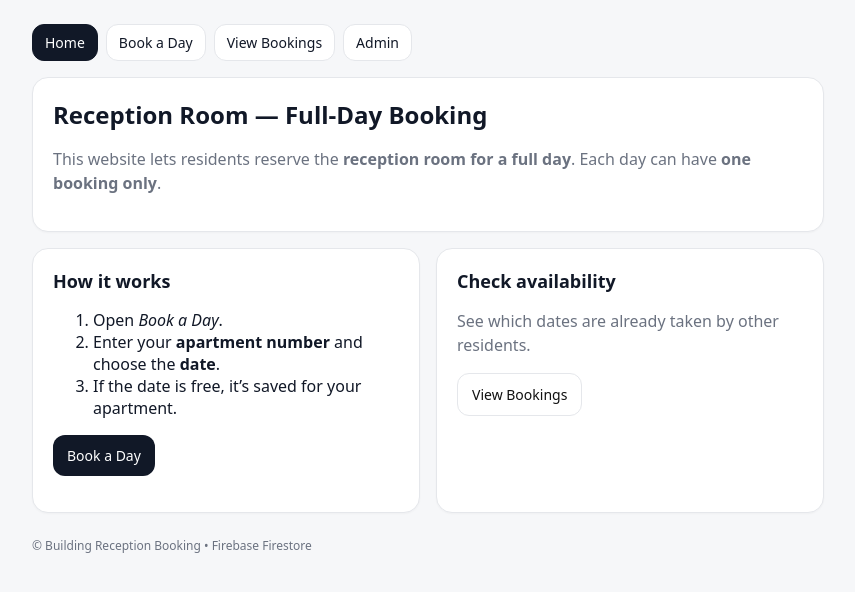
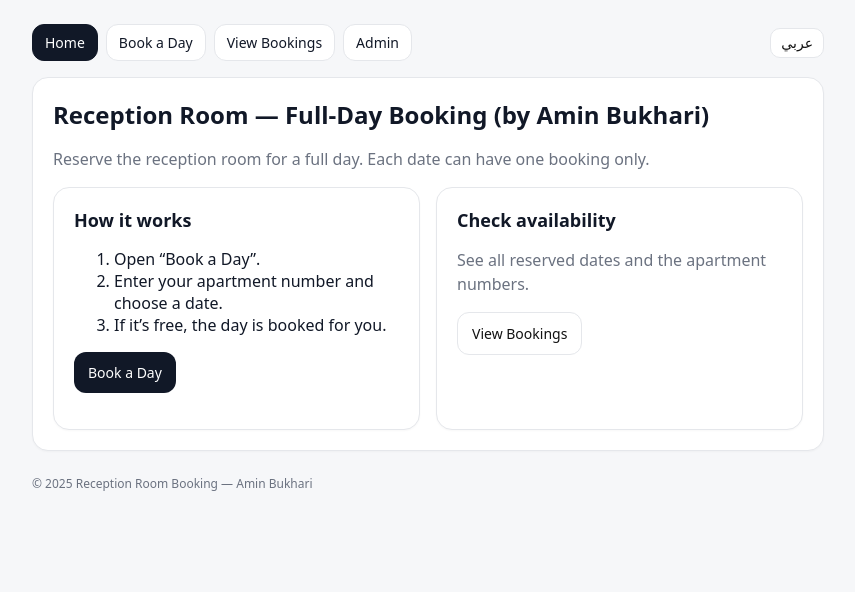
Before and after one commit to AminBukhari/ReceptionBooking, a plain HTML site: page index.html in a window 1280 px wide. Shown: the whole page, without its empty margins (212-1067 px from the left). Drawn offline with Linux system fonts and the light colour scheme.

Commit message:
Update index.html

```diff
--- a/index.html
+++ b/index.html
@@ -3,21 +3,23 @@
 <head>
 <meta charset="utf-8" />
 <meta name="viewport" content="width=device-width, initial-scale=1" />
-<title>Reception Room — Home</title>
+<title>Reception Room — Amin Bukhari</title>
 <style>
 :root{--bg:#f6f7f9;--text:#111827;--muted:#6b7280;--brand:#111827;--card:#ffffff;--border:#e5e7eb}
 *{box-sizing:border-box}
 body{margin:0;font-family:ui-sans-serif,system-ui,-apple-system,Segoe UI,Roboto,Ubuntu,Helvetica,Arial;background:var(--bg);color:var(--text)}
 .container{max-width:840px;margin:0 auto;padding:24px}
-.nav{display:flex;gap:8px;align-items:center;flex-wrap:wrap;margin-bottom:16px}
+.nav{display:flex;gap:8px;align-items:center;flex-wrap:wrap;margin-bottom:16px;justify-content:space-between}
+.nav-left{display:flex;gap:8px;flex-wrap:wrap}
 .nav a{padding:8px 12px;border-radius:12px;border:1px solid var(--border);background:#fff;color:var(--text);text-decoration:none;font-size:14px}
 .nav a.brand{background:var(--brand);color:#fff;border-color:var(--brand)}
+.lang-toggle{cursor:pointer;font-size:14px;color:#111;padding:6px 10px;border:1px solid var(--border);border-radius:10px;background:#fff}
 .card{background:var(--card);border:1px solid var(--border);border-radius:16px;padding:20px;box-shadow:0 1px 2px rgba(0,0,0,.03)}
 h1{font-size:24px;margin:0 0 8px 0}
 h2{font-size:18px;margin:0 0 12px 0}
 p{color:var(--muted);line-height:1.5}
 .btn{display:inline-block;padding:10px 14px;border-radius:12px;background:var(--brand);color:#fff;border:0;cursor:pointer;font-size:14px;text-decoration:none}
-.btn.secondary{background:#fff;color:#111;border:1px solid #e5e7eb}
+.btn.secondary{background:#fff;color:#111;border:1px solid var(--border)}
 .row{display:grid;grid-template-columns:1fr 1fr;gap:16px}
 @media (max-width:720px){.row{grid-template-columns:1fr}}
 footer{margin-top:24px;color:#6b7280;font-size:12px}
@@ -26,35 +28,59 @@ footer{margin-top:24px;color:#6b7280;font-size:12px}
 <body>
   <div class="container">
     <nav class="nav">
-      <a class="brand" href="index.html">Home</a>
-      <a href="book.html">Book a Day</a>
-      <a href="bookings.html">View Bookings</a>
-      <a href="admin.html">Admin</a>
+      <div class="nav-left">
+        <a class="brand" href="index.html" data-en="Home" data-ar="الرئيسية">Home</a>
+        <a href="book.html" data-en="Book a Day" data-ar="حجز يوم">Book a Day</a>
+        <a href="bookings.html" data-en="View Bookings" data-ar="عرض الحجوزات">View Bookings</a>
+        <a href="admin.html" data-en="Admin" data-ar="الإدارة">Admin</a>
+      </div>
+      <div><button id="langBtn" class="lang-toggle">عربي</button></div>
     </nav>
 
     <div class="card">
-      <h1>Reception Room — Full-Day Booking</h1>
-      <p>This website lets residents reserve the <strong>reception room for a full day</strong>. Each day can have <strong>one booking only</strong>.</p>
-    </div>
-
+      <h1 data-en="Reception Room — Full-Day Booking (by Amin Bukhari)"
+          data-ar="قاعة الاستقبال — حجز يوم كامل (بواسطة أمين بخاري)">
+          Reception Room — Full-Day Booking (by Amin Bukhari)
+      </h1>
+      <p data-en="Reserve the reception room for a full day. Each date can have one booking only."
+         data-ar="احجز قاعة الاستقبال ليوم كامل. كل تاريخ مسموح له بحجز واحد فقط.">
+         Reserve the reception room for a full day. Each date can have one booking only.
+      </p>
       <div class="row" style="margin-top:16px">
         <div class="card">
-        <h2>How it works</h2>
+          <h2 data-en="How it works" data-ar="طريقة الاستخدام">How it works</h2>
           <ol>
-          <li>Open <em>Book a Day</em>.</li>
-          <li>Enter your <strong>apartment number</strong> and choose the <strong>date</strong>.</li>
-          <li>If the date is free, it’s saved for your apartment.</li>
+            <li data-en="Open “Book a Day”." data-ar="افتح صفحة «حجز يوم».">Open “Book a Day”.</li>
+            <li data-en="Enter your apartment number and choose a date." data-ar="أدخل رقم شقتك واختر التاريخ.">Enter your apartment number and choose a date.</li>
+            <li data-en="If it’s free, the day is booked for you." data-ar="إذا كان متاحًا، سيتم حجز اليوم لك.">If it’s free, the day is booked for you.</li>
           </ol>
-        <p><a class="btn" href="book.html">Book a Day</a></p>
+          <p><a class="btn" href="book.html" data-en="Book a Day" data-ar="حجز يوم">Book a Day</a></p>
         </div>
         <div class="card">
-        <h2>Check availability</h2>
-        <p>See which dates are already taken by other residents.</p>
-        <p><a class="btn secondary" href="bookings.html">View Bookings</a></p>
+          <h2 data-en="Check availability" data-ar="تحقق من التوفر">Check availability</h2>
+          <p data-en="See all reserved dates and the apartment numbers." data-ar="شاهد كل التواريخ المحجوزة وأرقام الشقق.">See all reserved dates and the apartment numbers.</p>
+          <p><a class="btn secondary" href="bookings.html" data-en="View Bookings" data-ar="عرض الحجوزات">View Bookings</a></p>
+        </div>
       </div>
     </div>
 
-    <footer>© Building Reception Booking • Firebase Firestore</footer>
+    <footer data-en="© 2025 Reception Room Booking — Amin Bukhari"
+            data-ar="© ٢٠٢٥ حجز قاعة الاستقبال — أمين بخاري">
+            © 2025 Reception Room Booking — Amin Bukhari
+    </footer>
   </div>
+
+<script>
+let isArabic = false;
+const btn = document.getElementById('langBtn');
+btn.addEventListener('click', ()=>{
+  isArabic = !isArabic;
+  btn.textContent = isArabic ? "English" : "عربي";
+  document.querySelectorAll('[data-en]').forEach(el=>{
+    el.textContent = isArabic ? el.getAttribute('data-ar') : el.getAttribute('data-en');
+  });
+  document.dir = isArabic ? "rtl" : "ltr";
+});
+</script>
 </body>
 </html>
```
Lines whose indentation alone changed are shown as unchanged.
